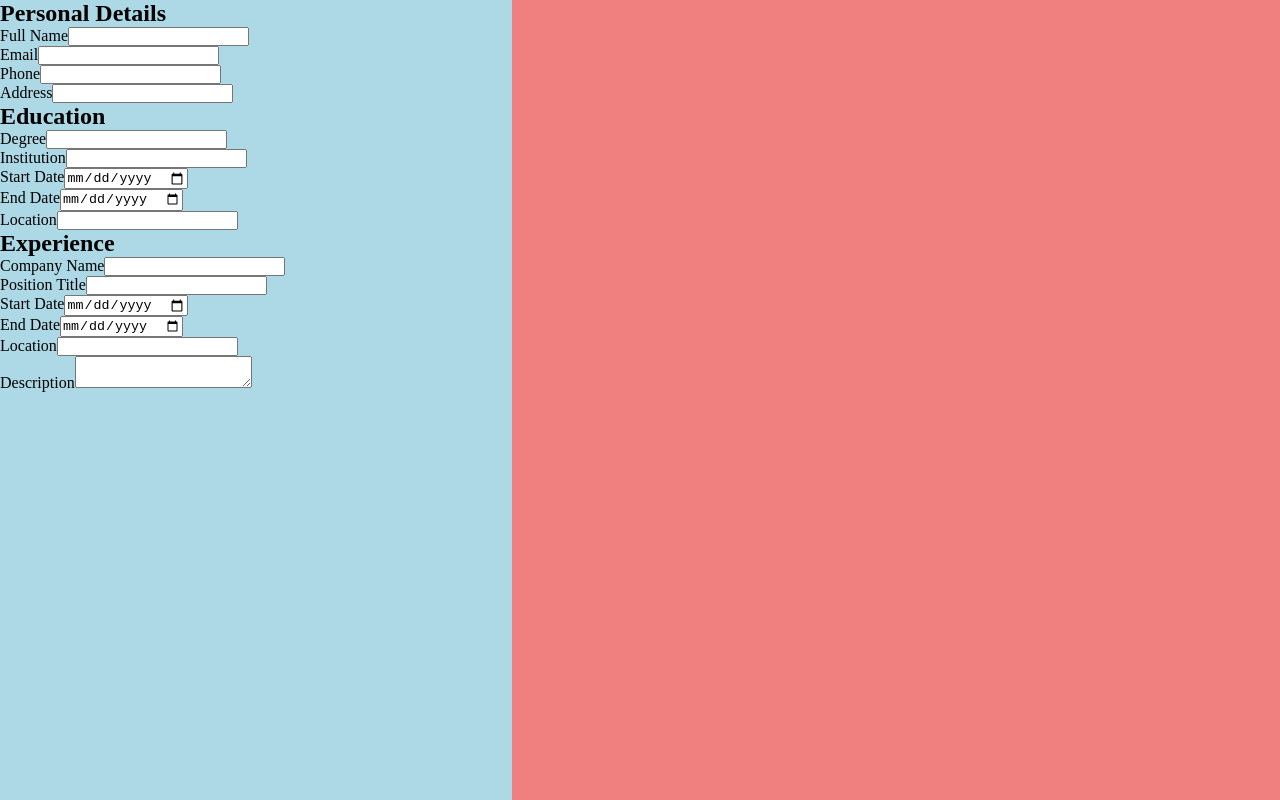
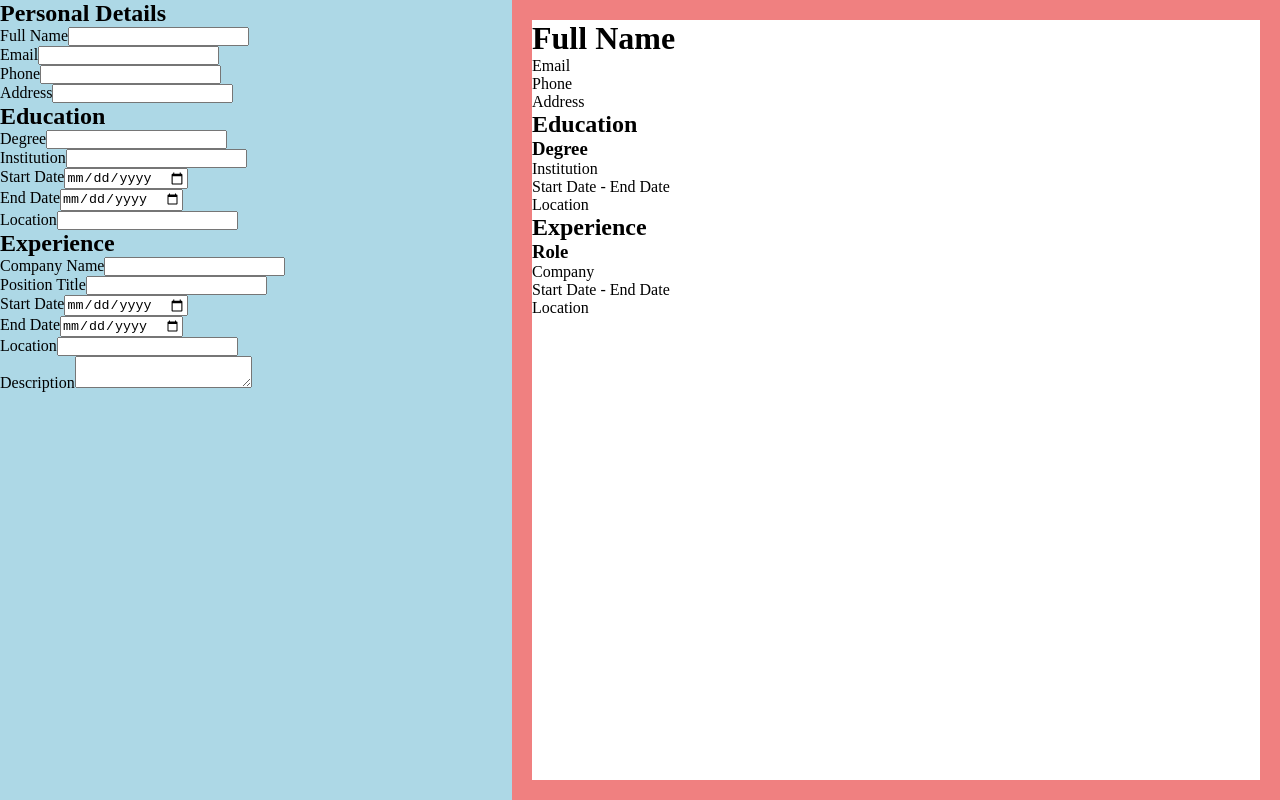
Before and after one commit to neilcasas/resume, a React (Vite) app: page / in a window 1280 px wide. Built offline with nearby package versions, Linux system fonts and the light colour scheme.

Commit message:
added initial styles for cv component

```diff
--- a/src/App.jsx
+++ b/src/App.jsx
@@ -1,17 +1,18 @@
 import { useState } from "react";
 import "./styles/index.css";
 import { Editor } from "./components/Editor";
+import { CV } from "./components/CV";
 
 function App() {
   return (
-    <>
-      <main>
-        <div className="control">
-          <Editor />
-        </div>
-        <div className="cv-container"></div>
-      </main>
-    </>
+    <main>
+      <div className="cv-editor">
+        <Editor />
+      </div>
+      <div className="cv-container">
+        <CV />
+      </div>
+    </main>
   );
 }
 
--- a/src/components/CV.jsx
+++ b/src/components/CV.jsx
@@ -0,0 +1,32 @@
+export const CV = () => {
+  return (
+    <div className="cv">
+      <div className="cv-content">
+        <header>
+          <h1>Full Name</h1>
+          <p>Email</p>
+          <p>Phone</p>
+          <p>Address</p>
+        </header>
+        <section className="education">
+          <h2>Education</h2>
+          <div className="degree">
+            <h3>Degree</h3>
+            <p>Institution</p>
+            <p>Start Date - End Date</p>
+            <p>Location</p>
+          </div>
+        </section>
+        <section className="experience">
+          <h2>Experience</h2>
+          <div className="role">
+            <h3>Role</h3>
+            <p>Company</p>
+            <p>Start Date - End Date</p>
+            <p>Location</p>
+          </div>
+        </section>
+      </div>
+    </div>
+  );
+};
--- a/src/styles/index.css
+++ b/src/styles/index.css
@@ -9,14 +9,27 @@ main {
   flex: 1 0 auto;
 }
 
-.control {
+.cv-editor {
   width: 40%;
   flex-grow: 1;
   background-color: lightblue;
 }
 
 .cv-container {
+  display: flex;
+  justify-content: center;
+  align-items: center;
+  flex: 1 0 auto;
   width: 60%;
+  background-color: lightcoral;
+  padding: 20px;
+}
+
+.cv {
+  display: flex;
+  flex-direction: column;
   flex: 1 0 auto;
-  background-color: lightcoral;
+  height: 100%;
+  width: 70%;
+  background-color: white;
 }
```
